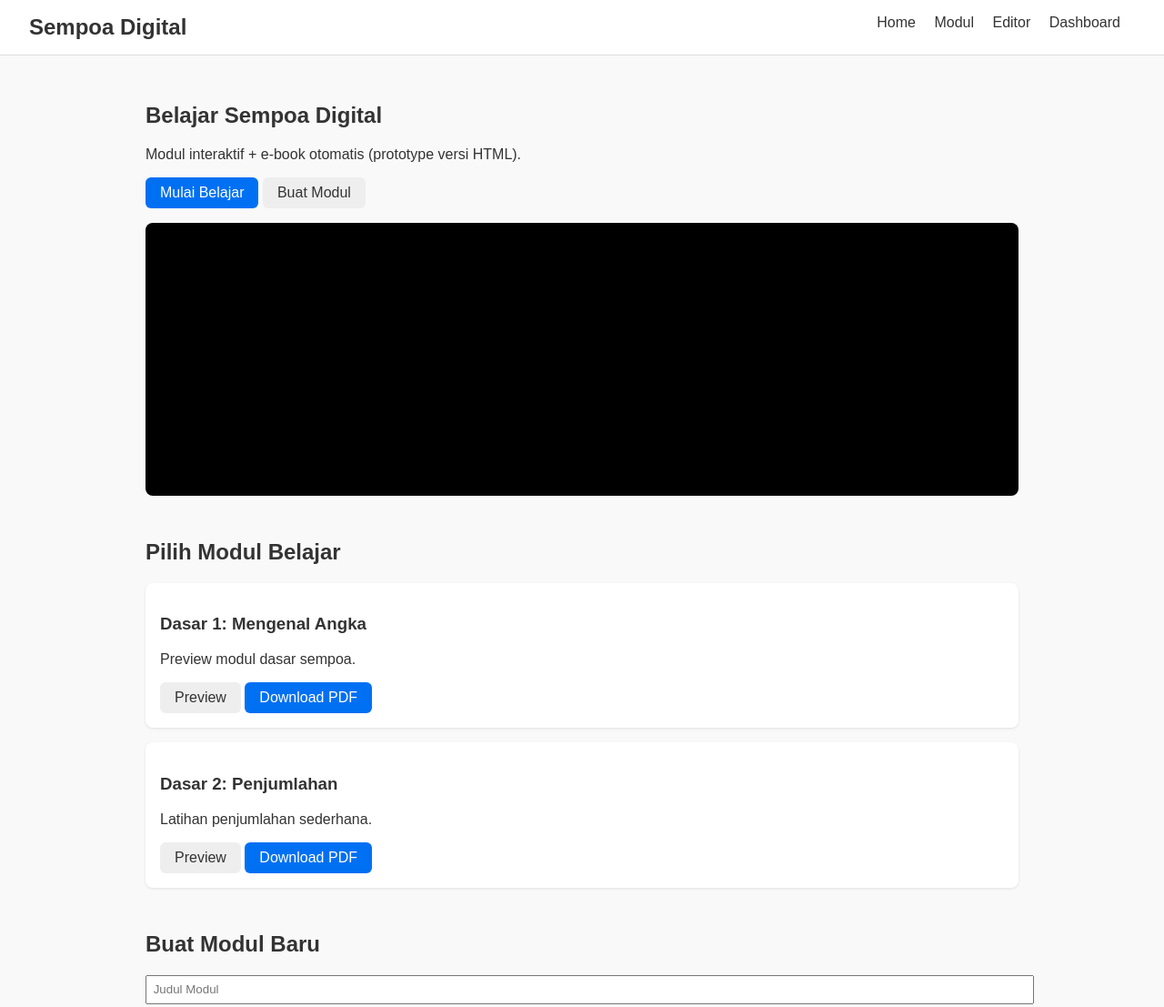
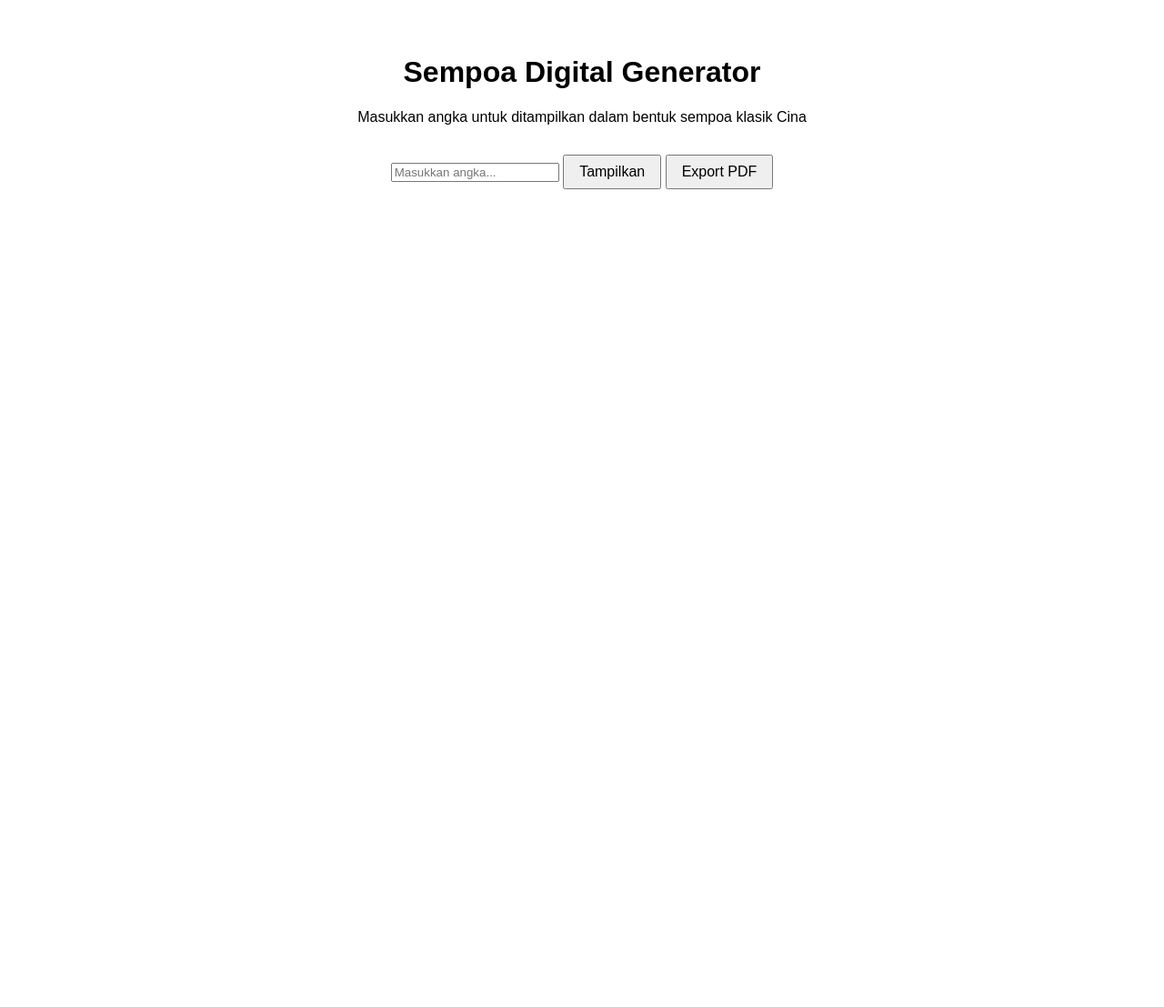
Before and after one commit to eongenesis-id/e-book, a plain HTML site: page index.html in a window 1280 px wide. Shown: the top 1107 px of the page at 91% size. After the commit the page ends 800 px from the top, so only its background shows below. Drawn offline with nearby package versions, Linux system fonts and the light colour scheme.

Commit message:
Update index.html

```diff
--- a/index.html
+++ b/index.html
@@ -3,109 +3,82 @@
 <head>
   <meta charset="UTF-8">
   <meta name="viewport" content="width=device-width, initial-scale=1.0">
-  <title>Sempoa Digital</title>
+  <title>Sempoa Generator</title>
   <style>
-    body { font-family: Arial, sans-serif; margin:0; padding:0; background:#f9f9f9; color:#333; }
-    header, footer { background:#fff; padding:1em 2em; border-bottom:1px solid #ddd; }
-    header nav a { margin-right:1em; text-decoration:none; color:#333; }
-    header nav a:hover { color:#0070f3; }
-    main { padding:2em; max-width:960px; margin:auto; }
-    section { margin-bottom:3em; }
-    .card { background:#fff; padding:1em; border-radius:8px; box-shadow:0 1px 3px rgba(0,0,0,0.1); margin-bottom:1em; }
-    .btn { display:inline-block; padding:0.5em 1em; border-radius:6px; background:#0070f3; color:#fff; text-decoration:none; }
-    .btn.secondary { background:#eee; color:#333; }
-    textarea { width:100%; height:150px; padding:0.5em; margin-top:0.5em; }
-    #canvas3d { width:100%; height:300px; background:#000; border-radius:8px; margin-top:1em; }
+    body { font-family: Arial, sans-serif; text-align: center; padding: 2em; }
+    #abacus { display: flex; justify-content: center; margin-top: 2em; }
+    .rod { display: flex; flex-direction: column; align-items: center; margin: 0 5px; }
+    .bead { width: 30px; height: 30px; border-radius: 50%; margin: 4px 0; background: #d4a373; transition: transform 0.3s; }
+    .beam { width: 100%; height: 6px; background: #333; margin: 8px 0; }
+    button { margin-top: 1em; padding: 0.5em 1em; font-size: 16px; }
   </style>
 </head>
 <body>
-<header>
-  <h2 style="display:inline">Sempoa Digital</h2>
-  <nav style="float:right">
-    <a href="#home">Home</a>
-    <a href="#modules">Modul</a>
-    <a href="#editor">Editor</a>
-    <a href="#dashboard">Dashboard</a>
-  </nav>
-  <div style="clear:both"></div>
-</header>
+  <h1>Sempoa Digital Generator</h1>
+  <p>Masukkan angka untuk ditampilkan dalam bentuk sempoa klasik Cina</p>
+  <input type="number" id="inputNumber" placeholder="Masukkan angka..." />
+  <button onclick="renderAbacus()">Tampilkan</button>
+  <button onclick="downloadPDF()">Export PDF</button>
 
-<main>
-  <!-- Homepage -->
-  <section id="home">
-    <h1>Belajar Sempoa Digital</h1>
-    <p>Modul interaktif + e-book otomatis (prototype versi HTML).</p>
-    <a href="#modules" class="btn">Mulai Belajar</a>
-    <a href="#editor" class="btn secondary">Buat Modul</a>
-    <div id="canvas3d"></div>
-  </section>
+  <div id="abacus"></div>
 
-  <!-- Modules -->
-  <section id="modules">
-    <h2>Pilih Modul Belajar</h2>
-    <div class="card">
-      <h3>Dasar 1: Mengenal Angka</h3>
-      <p>Preview modul dasar sempoa.</p>
-      <a href="#" class="btn secondary">Preview</a>
-      <a href="#" class="btn">Download PDF</a>
-    </div>
-    <div class="card">
-      <h3>Dasar 2: Penjumlahan</h3>
-      <p>Latihan penjumlahan sederhana.</p>
-      <a href="#" class="btn secondary">Preview</a>
-      <a href="#" class="btn">Download PDF</a>
-    </div>
-  </section>
+  <!-- html2canvas & jsPDF untuk PDF Export -->
+  <script src="https://cdn.jsdelivr.net/npm/html2canvas@1.4.1/dist/html2canvas.min.js"></script>
+  <script src="https://cdn.jsdelivr.net/npm/jspdf@2.5.1/dist/jspdf.umd.min.js"></script>
 
-  <!-- Editor -->
-  <section id="editor">
-    <h2>Buat Modul Baru</h2>
-    <input type="text" placeholder="Judul Modul" style="width:100%;padding:0.5em;">
-    <textarea placeholder="Tulis isi modul di sini..."></textarea>
-    <button class="btn">Simpan Draft</button>
-    <button class="btn secondary">Generate PDF (simulasi)</button>
-  </section>
+  <script>
+    // Render angka ke dalam sempoa klasik Cina
+    function renderAbacus() {
+      const num = document.getElementById("inputNumber").value;
+      const abacus = document.getElementById("abacus");
+      abacus.innerHTML = "";
 
-  <!-- Dashboard -->
-  <section id="dashboard">
-    <h2>Dashboard</h2>
-    <div class="card">
-      <h4>Progress Belajar</h4>
-      <ul>
-        <li>Dasar 1 — 70% selesai</li>
-        <li>Dasar 2 — 30% selesai</li>
-      </ul>
-    </div>
-  </section>
-</main>
+      [...num].forEach(digit => {
+        const rod = document.createElement("div");
+        rod.className = "rod";
 
-<footer>
-  <p>© 2025 Sempoa Digital</p>
-</footer>
+        // 1 bead atas (nilai 5)
+        const topBead = document.createElement("div");
+        topBead.className = "bead";
+        // jika digit >= 5, bead atas ditarik ke bawah
+        if (digit >= 5) topBead.style.transform = "translateY(40px)";
+        rod.appendChild(topBead);
 
-<!-- Three.js untuk 3D Placeholder -->
-<script src="https://cdn.jsdelivr.net/npm/three@0.152.0/build/three.min.js"></script>
-<script>
-  const container = document.getElementById('canvas3d');
-  const scene = new THREE.Scene();
-  const camera = new THREE.PerspectiveCamera(75, container.clientWidth/container.clientHeight, 0.1, 1000);
-  const renderer = new THREE.WebGLRenderer();
-  renderer.setSize(container.clientWidth, container.clientHeight);
-  container.appendChild(renderer.domElement);
+        // beam
+        const beam = document.createElement("div");
+        beam.className = "beam";
+        rod.appendChild(beam);
 
-  const geometry = new THREE.BoxGeometry();
-  const material = new THREE.MeshNormalMaterial();
-  const cube = new THREE.Mesh(geometry, material);
-  scene.add(cube);
-  camera.position.z = 3;
+        // 4 bead bawah (nilai 1)
+        for (let i = 1; i <= 4; i++) {
+          const bead = document.createElement("div");
+          bead.className = "bead";
+          // jika digit mod 5 >= i, bead naik ke atas
+          if (digit % 5 >= i) bead.style.transform = "translateY(-40px)";
+          rod.appendChild(bead);
+        }
 
-  function animate(){
-    requestAnimationFrame(animate);
-    cube.rotation.x += 0.01;
-    cube.rotation.y += 0.01;
-    renderer.render(scene, camera);
-  }
-  animate();
-</script>
+        abacus.appendChild(rod);
+      });
+    }
+
+    // Export PDF
+    async function downloadPDF() {
+      const { jsPDF } = window.jspdf;
+      const element = document.getElementById("abacus");
+
+      const canvas = await html2canvas(element);
+      const imgData = canvas.toDataURL("image/png");
+      const pdf = new jsPDF("p", "mm", "a4");
+
+      const imgWidth = 180;
+      const pageHeight = 295;
+      const imgHeight = canvas.height * imgWidth / canvas.width;
+      let position = 20;
+
+      pdf.addImage(imgData, "PNG", 15, position, imgWidth, imgHeight);
+      pdf.save("sempoa.pdf");
+    }
+  </script>
 </body>
 </html>
```
